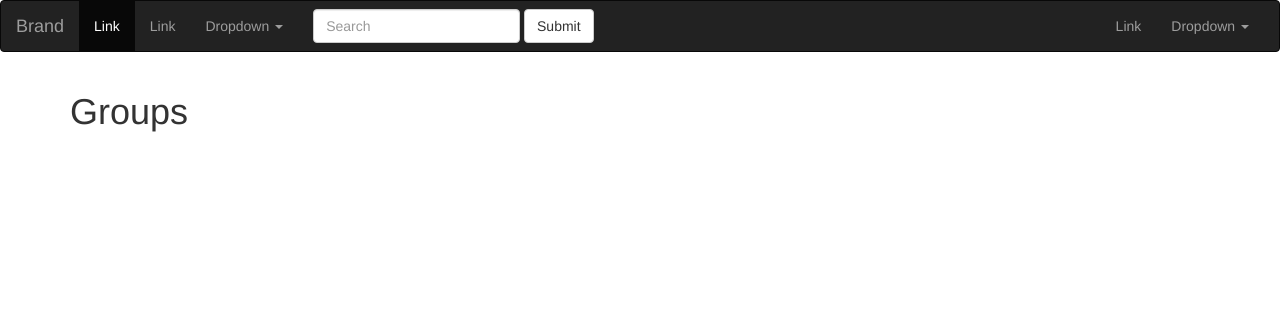
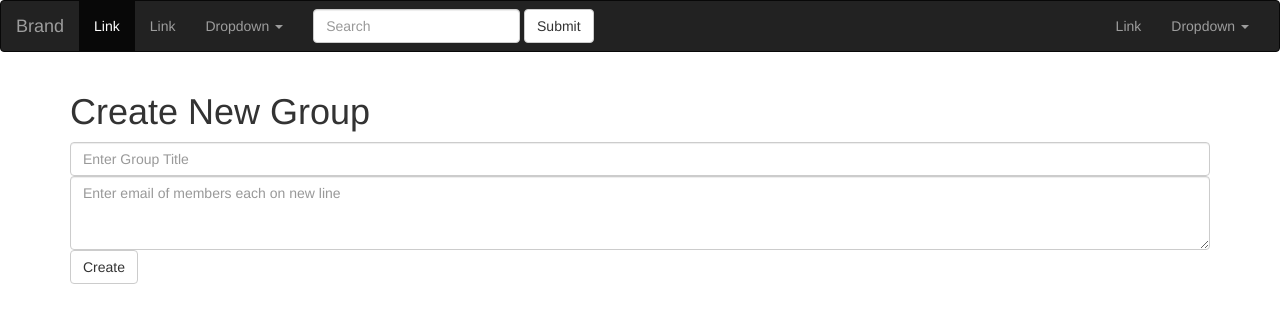
Before and after one commit to prasadph/expert-engine, a Flask app: page /groups/new in a window 1280 px wide. Shown: the top 323 px of the page. Run offline with Flask 2, Linux system fonts and the light colour scheme; the visitor is signed in with stand-in values (Sample User, id 1); some libraries are stand-ins or nearby versions.

Commit message:
created basic groups

```diff
--- a/templates/groups/create.html
+++ b/templates/groups/create.html
@@ -1,9 +1,14 @@
 {% extends "layout.html" %}
 {% block title %}
-Groups
+Create New Group
 {% endblock %}
 {% block body %}
 <div class="container">
-<h1>Groups</h1>
+    <h1>Create New Group</h1>
+    <form method="post">
+        <input class="form-control" type="text" name="name" placeholder="Enter Group Title">
+        <textarea class="form-control" rows="3" name="emails" placeholder="Enter email of members each on new line"></textarea>
+        <button class="btn btn-default" type="submit" >Create</button>
+    </form>
 </div>
 {% endblock %}
--- a/views/groups.py
+++ b/views/groups.py
@@ -9,19 +9,75 @@ def group_search():
     return render_template("groups/search.html")
 
 
+# needs to be protected
 @app.route('/groups/list')
 def group_list():
     """Lets you views your groups"""
-    return render_template("groups/search.html")
+    db = get_db()
+    cursor = db.cursor()
+    sql = """SELECT * from groups \
+    join users_has_groups on groups.id=users_has_groups.groups_id  \
+    where users_id=%s"""
+    cursor.execute(sql, (session['user_id'],))
+    groups = cursor.fetchall()
+    return render_template("groups/list.html", groups=groups)
 
 
-@app.route('/groups/views/<int:groups_id>')
+# needs to be protected
+@app.route('/groups/view/<int:groups_id>')
 def group_view(groups_id):
     """Lets you view a group"""
-    return render_template("groups/search.html")
+    db = get_db()
+    cursor = db.cursor()
+    sql = """SELECT * from groups where id=%s"""
+    cursor.execute(sql, (groups_id, ))
+    group = cursor.fetchone()
+    # need to display group members
+    # consider using same template as thread view
+    return render_template("groups/view.html", group=group)
 
 
-@app.route('/groups/new')
+@app.route('/groups/new', methods=['GET', 'POST'])
 def group_create():
     """Lets you create new groups"""
-    return render_template("groups/search.html")
+    if not session['logged_in']:
+        return redirect(url_for('login'))
+    if request.method == 'POST':
+        db = get_db()
+        db.autocommit(False)
+        group_name = request.form['name']
+        emails = request.form['emails'].split('\r\n')
+        print(emails)
+        try:
+            cursor = db.cursor()
+
+            sql = """INSERT into groups (`name`, `admin`) VALUES(%s, %s)"""
+            cursor.execute(sql, (group_name, session['user_id']))
+            group_id = cursor.lastrowid
+
+            l = len(emails)
+            s = ""
+            for i in range(l):
+                s += "%s,"
+            else:
+                s = s[:-1]
+            sql = """SELECT id from users where email in ({})""".format(s)
+            # print(sql)
+            cursor.execute(sql, emails)
+            user_ids = cursor.fetchall()
+            user_ids = [(i['id'],) for i in user_ids]
+            user_ids.append((session['user_id'],))
+            #user_ids = list(user_ids).append({'id': int(session['user_id'])})
+            sql = """INSERT into users_has_groups (`users_id`,`groups_id`) VALUES (%s, {})""".format(group_id)
+            print("user_id", user_ids, sql)
+            cursor.executemany(sql, user_ids)
+            print(cursor.lastrowid)
+            db.commit()
+            flash("Created new group")
+        except Exception as e:
+            db.rollback()
+            print(e)
+            abort(401)
+        return redirect(url_for('group_view', groups_id=group_id))
+        # abort(401)
+    return render_template("groups/create.html")
```
Also changed, not shown: templates/groups/list.html (added, +9 -0 lines), templates/groups/view.html (added, +7 -0 lines).
